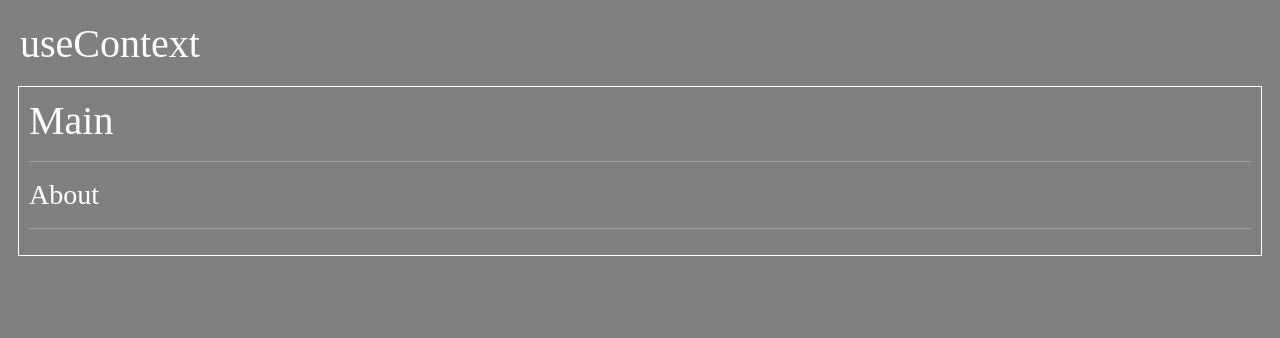
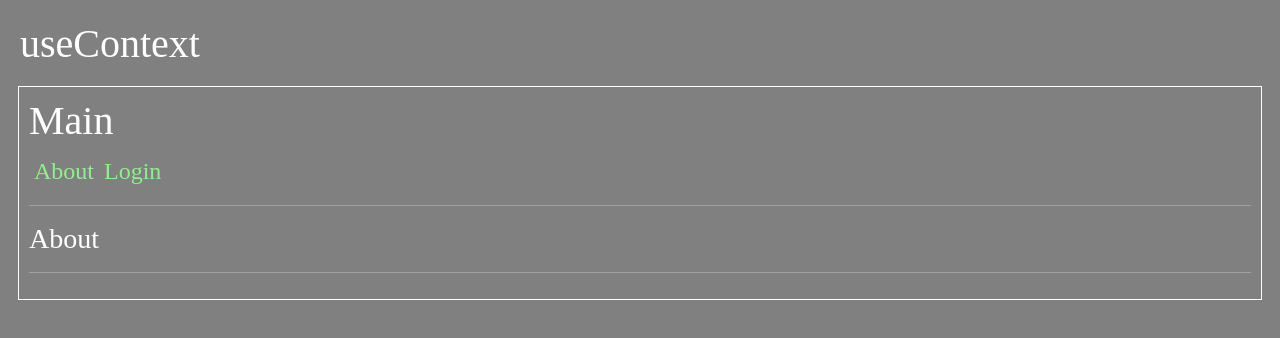
Before and after one commit to cmfraile/-CURSO-REACT-Hooks, a React (Vite) app: page / in a window 1280 px wide. Shown: the top 338 px of the page. Built offline with nearby package versions, Linux system fonts and the light colour scheme.

Commit message:
157 pretarea

```diff
--- a/src/useContext/mainContext.tsx
+++ b/src/useContext/mainContext.tsx
@@ -1,4 +1,4 @@
-import { Route, Routes, Navigate } from 'react-router-dom'
+import { Route, Routes, Navigate , Link } from 'react-router-dom'
 import { about as About } from '.';
 import { login as Login } from '.';
 import './useContext.sass'
@@ -8,6 +8,9 @@ export const mainContext = () => {
     return(
         <>
             <h1>Main</h1>
+            {/* La diferencia entre a href y Link es que Link no actualiza toda la web, manteniendo el estado: */}
+            <Link to='/'>About</Link>
+            <Link to='/login'>Login</Link>
             <hr />
             <Routes>
                 <Route path='/' element={<About />} ></Route>
--- a/src/useContext/useContext.sass
+++ b/src/useContext/useContext.sass
@@ -1,2 +1,7 @@
 .col
     border: none
+a
+    font-size: 1.5rem
+    margin: 5px !important
+    text-decoration: none !important
+    color: lightgreen !important
```
Also changed, not shown: src/useContext/nav.tsx (added).
